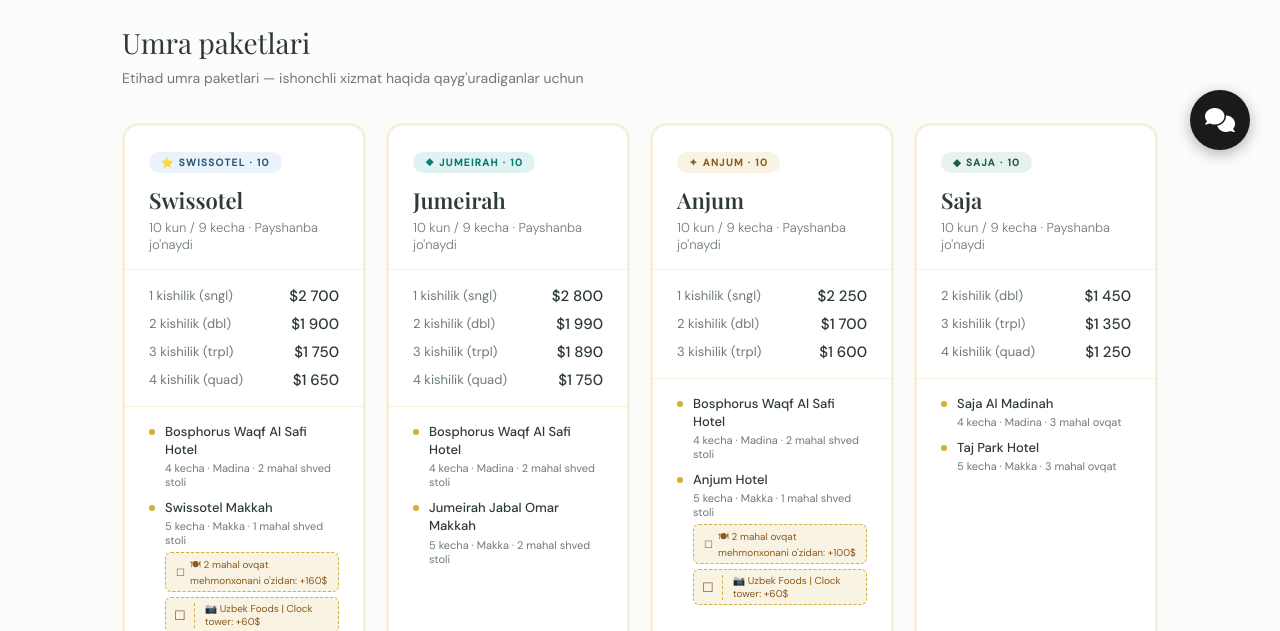
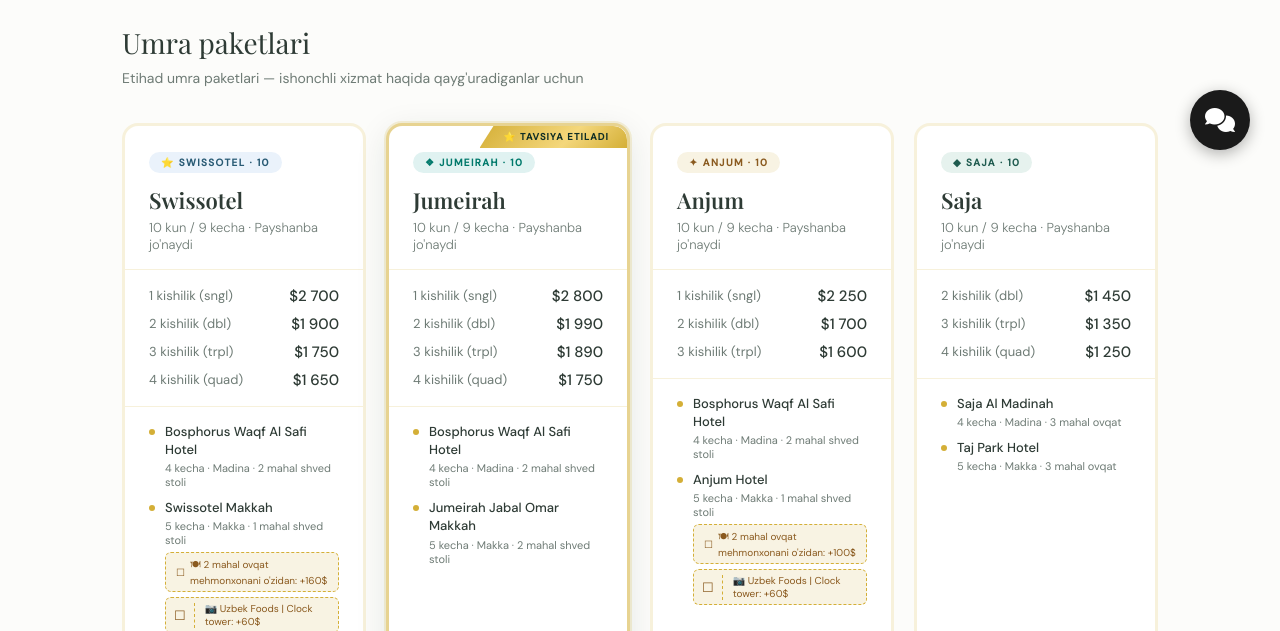
Before and after one commit to nematovs700/Umra, a plain HTML site: page index.html in a window 1280 px wide. Shown: the part 620-1251 px from the top of the page. Drawn offline with nearby package versions, Linux system fonts and the light colour scheme.

Commit message:
Add files via upload

```diff
--- a/index.html
+++ b/index.html
@@ -229,6 +229,29 @@
   [data-theme="dark"] .badge-towers   { background: rgba(100,110,120,0.18); color: #A0AABA; }
   .badge-comfort { background: var(--green-light); color: var(--green); }
   .badge-taj { background: var(--teal-light); color: var(--teal); }
+
+  /* Popular ribbon */
+  .popular-ribbon {
+    position: absolute;
+    top: 0;
+    right: 0;
+    background: linear-gradient(135deg, #D4AF37 0%, #F4D77B 60%, #D4AF37 100%);
+    color: #0F2E25;
+    font-size: 9.5px;
+    font-weight: 700;
+    letter-spacing: 0.12em;
+    text-transform: uppercase;
+    padding: 5px 18px 5px 24px;
+    clip-path: polygon(14px 0%, 100% 0%, 100% 100%, 0% 100%);
+    border-radius: 0 14px 0 0;
+    white-space: nowrap;
+    z-index: 2;
+    box-shadow: 0 2px 10px rgba(212,175,55,0.35);
+  }
+  .pkg-card.popular {
+    border-color: rgba(212,175,55,0.55);
+    box-shadow: 0 0 0 2px rgba(212,175,55,0.18), 0 8px 32px rgba(15,46,37,0.10);
+  }
 
   .pkg-name {
     font-family: 'Playfair Display', serif;
@@ -1474,7 +1497,8 @@
     </div>
 
     <!-- Jumeirah -->
-    <div class="pkg-card reveal delay-2">
+    <div class="pkg-card popular reveal delay-2">
+      <div class="popular-ribbon">⭐ Tavsiya etiladi</div>
       <div class="card-header">
         <div class="pkg-badge badge-jumeirah">❖ Jumeirah · 10</div>
         <div class="pkg-name">Jumeirah</div>
```
